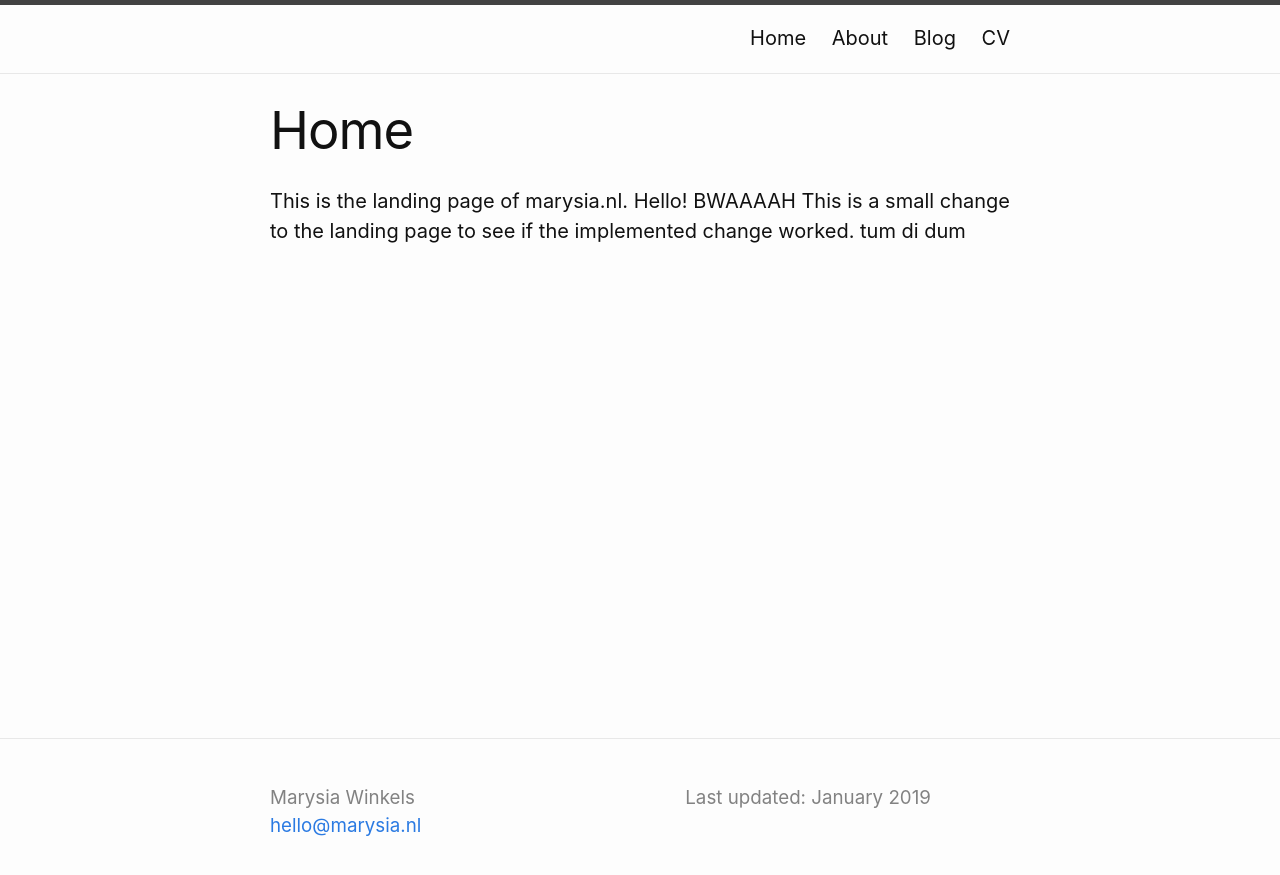
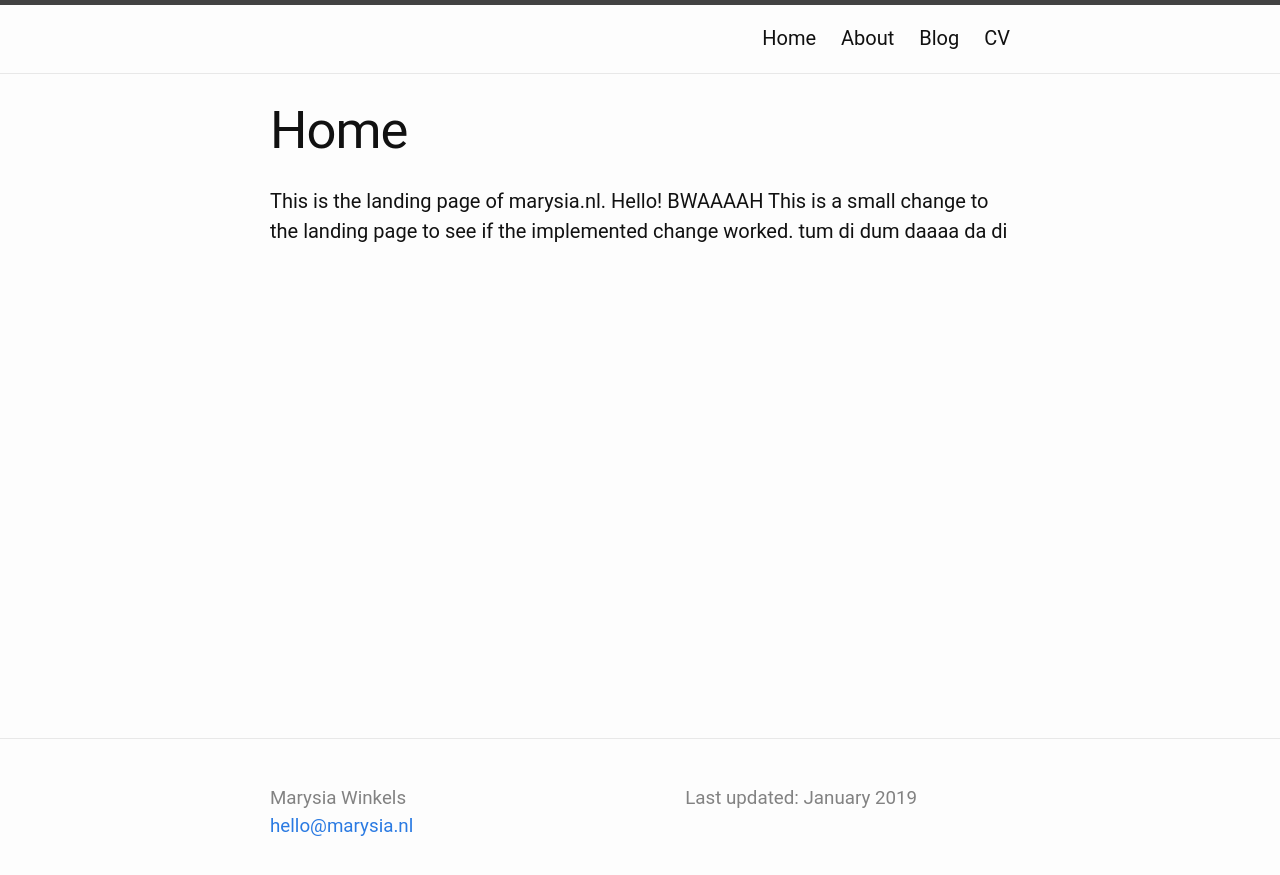
Before and after one commit to marysia/marysia.github.io, a Jekyll site: the page built from index.md, in a window 1280 px wide. Shown: the top 875 px of the page. Built offline with Jekyll 4.4.1, drawn with Linux system fonts in a browser that asks for light colours.

Commit message:
updated font

```diff
--- a/_sass/minima.scss
+++ b/_sass/minima.scss
@@ -2,8 +2,7 @@
 
 // Define defaults for each variable.
 
-$base-font-family: -apple-system, BlinkMacSystemFont, "Segoe UI", Roboto, Helvetica, Arial, sans-serif, "Apple Color Emoji", "Segoe UI Emoji", "Segoe UI Symbol" !default;
-$base-font-family:  "Times New Roman" !default;
+$base-font-family: Roboto, -apple-system, BlinkMacSystemFont, "Segoe UI", Helvetica, Arial, sans-serif, "Apple Color Emoji", "Segoe UI Emoji", "Segoe UI Symbol" !default;
 $base-font-size:   20px !default;
 $base-font-weight: 400 !default;
 $small-font-size:  $base-font-size * 0.875 !default;
--- a/index.md
+++ b/index.md
@@ -9,4 +9,4 @@
 This is the landing page of marysia.nl. Hello!
 BWAAAAH
 This is a small change to the landing page to see if the implemented change worked.
-tum di dum
+tum di dum daaaa da di
```
